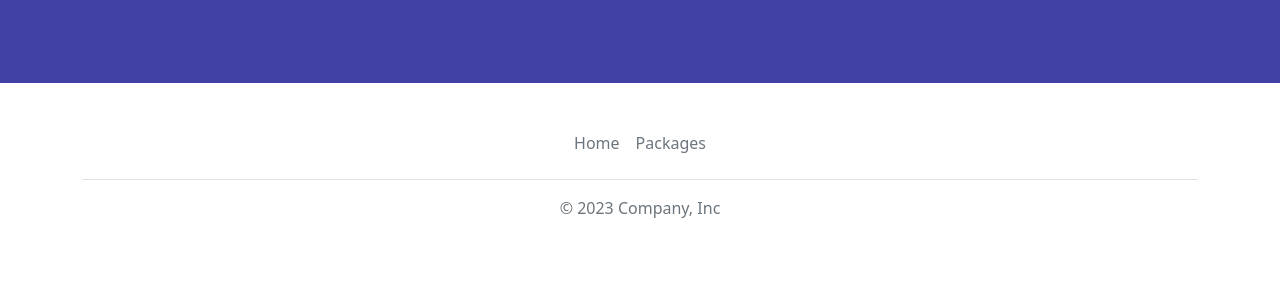
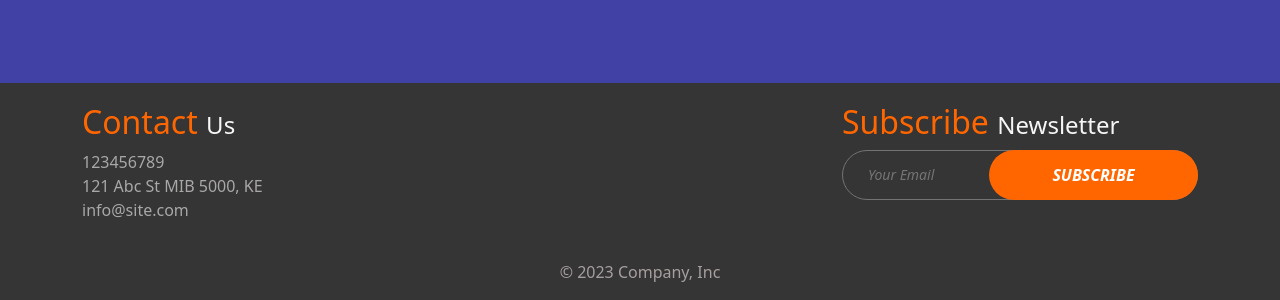
Before and after one commit to jef777/tripitaca-home-page, a Vue app: page / in a window 1280 px wide. Shown: the part 4862-5162 px from the top of the page. Before the commit the page ends 5138 px from the top, so only its background shows below. Built offline with nearby package versions, Linux system fonts and the light colour scheme; data requests are answered from the project's data file.

Commit message:
Update: Footer section and header toggle icon

```diff
--- a/src/layout/Footer.vue
+++ b/src/layout/Footer.vue
@@ -1,28 +1,147 @@
 <template>
-  <section class="footer">
-    <div class="top-footer">
+  <section id="footer" class="footer">
+    <div class="footerBg"></div>
     <div class="container">
-        <footer class="py-3 my-4">
-          <ul class="nav justify-content-center border-bottom pb-3 mb-3">
-            <li class="nav-item">
-              <a href="#" class="nav-link px-2 text-muted">Home</a>
+      <div class="row d-flex justify-content-between">
+        <div class="col-lg-4 col-md-4 col-sm-12 col-xs-12">
+          <div class="contact-address btm-brdr">
+            <span
+              ><h4 class="title-ft">
+                <span class="thin">Contact </span>
+                <span class="normal">Us</span>
+              </h4></span
+            >
+            <ul class="contacts">
+              <li>
+                <i class="fa fa-phone" aria-hidden="true"></i>
+                <span>123456789</span>
               </li>
-            <li class="nav-item">
-              <a href="#" class="nav-link px-2 text-muted">Packages</a>
+              <li>
+                <i class="fa fa-map-marker" aria-hidden="true"></i>
+                <span>121 Abc St MIB 5000, KE</span>
+              </li>
+              <li>
+                <i class="fa fa-envelope-o" aria-hidden="true"></i
+                ><span>info@site.com</span>
               </li>
             </ul>
-          <p class="text-center text-muted">© 2023 Company, Inc</p>
-        </footer>
+          </div>
+        </div>
+
+        <div class="col-lg-4 col-md-4 col-sm-12 col-xs-12">
+          <div class="subscribe btm-brdr">
+            <h4 class="title-ft">
+              <span class="thin">Subscribe </span>
+              <span class="normal">Newsletter</span>
+            </h4>
+            <form>
+              <input type="text" placeholder="Your Email" />
+              <button type="button" class="fill-btn">Subscribe</button>
+            </form>
+          </div>
         </div>
       </div>
       <div
         class="copyright-footer d-flex justify-content-center align-items-center"
-    ></div>
+      >
+        <p class="text-center">© 2023 Company, Inc</p>
+      </div>
+    </div>
   </section>
 </template>
 <style scoped>
+.footer {
+  background-color: #353535;
+  padding-top: 1.3em;
+}
 .copyright-footer {
-  background-color: #000;
-  color: #ffff;
+  color: rgb(167, 159, 159);
+}
+.title-ft .thin {
+  color: #ff6600;
+  font-size: 32px;
+}
+.title-ft .normal {
+  color: #f6f6f6;
+}
+ul.contacts {
+  padding: 0px;
+}
+ul.contacts li {
+  list-style: none;
+  color: #aaa7a7;
+}
+.element-btn .element-fill-btn {
+  background-color: #ff6600;
+  border: 0;
+  color: #fff;
+  padding: 13px 5px;
+  font-size: 16px;
+  font-weight: 900;
+  font-style: italic;
+  text-transform: uppercase;
+  width: 252px;
+  margin: 0 auto;
+  border-radius: 25px;
+  transition: all 0.3s ease-in-out;
+  -webkit-transition: all 0.3s ease-in-out;
+  -moz-transition: all 0.3s ease-in-out;
+  -ms-transition: all 0.3s ease-in-out;
+  box-shadow: 0px 10px 50px -10px rgba(255, 10, 120, 1);
+}
+.fill-btn {
+  background-color: #ff6600;
+  border: 0;
+  color: #fff;
+  padding: 13px 5px;
+  font-size: 16px;
+  font-weight: 900;
+  font-style: italic;
+  text-transform: uppercase;
+  width: 252px;
+  margin: 0 auto;
+  border-radius: 25px;
+  position: absolute;
+  bottom: -25px;
+  left: 50%;
+  transform: translate(-50%, 0);
+  -webkit-transform: translate(-50%, 0);
+  -moz-transform: translate(-50%, 0);
+  -ms-transform: translate(-50%, 0);
+  transition: all 0.3s ease-in-out;
+  -webkit-transition: all 0.3s ease-in-out;
+  -moz-transition: all 0.3s ease-in-out;
+  -ms-transition: all 0.3s ease-in-out;
+}
+
+.subscribe form {
+  position: relative;
+  display: inline-block;
+  width: 100%;
+  margin-bottom: 60px;
+}
+
+.subscribe form input {
+  width: 100%;
+  height: 50px;
+  border: 1px solid #737373;
+  border-radius: 25px;
+  background-color: transparent;
+  padding: 5px 215px 5px 25px;
+  font-size: 14px;
+  color: #737373;
+  font-style: italic;
+}
+
+.subscribe form .fill-btn {
+  bottom: auto;
+  top: 0;
+  right: 0;
+  left: auto;
+  transform: translate(0%, 0);
+  -webkit-transform: translate(0%, 0);
+  -moz-transform: translate(0%, 0);
+  -ms-transform: translate(0%, 0);
+  width: 209px;
 }
 </style>
--- a/src/layout/Header.vue
+++ b/src/layout/Header.vue
@@ -36,4 +36,7 @@ li.nav-item a.nav-link {
   color: black;
   font-weight: bold;
 }
+.navbar-toggler-icon {
+  filter: brightness(1) invert(1);
+}
 </style>
--- a/src/layout/Layout.vue
+++ b/src/layout/Layout.vue
@@ -1,6 +1,5 @@
 <template>
   <Header />
-  <div class="app-body"></div>
   <slot />
   <Footer />
 </template>
```
Lines whose indentation alone changed are shown as unchanged.
